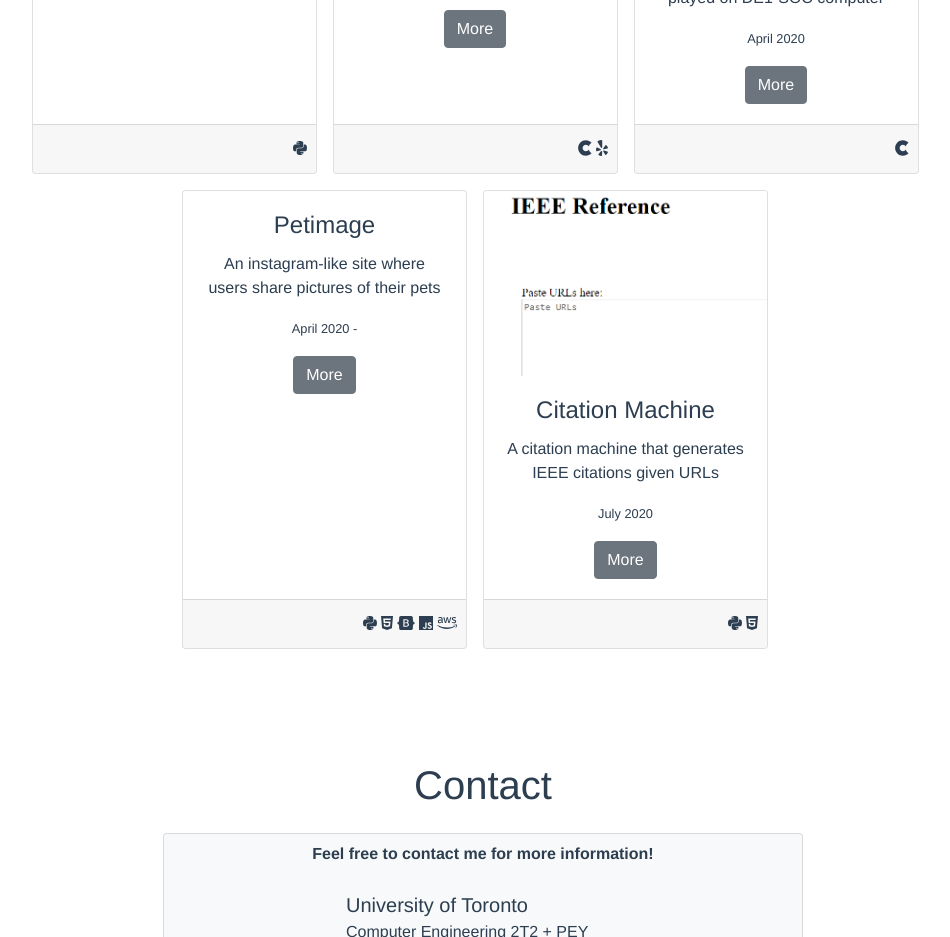
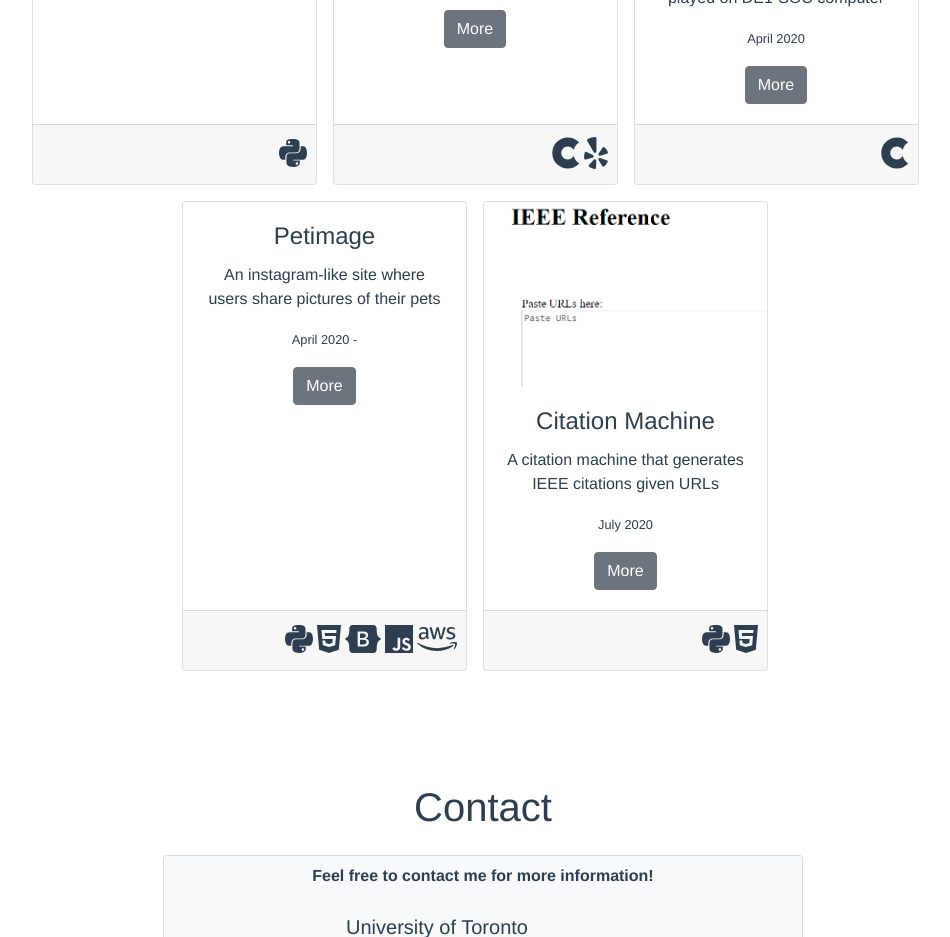
Before and after one commit to nancytaen/portfolio, a Vue app: page / in a window 1280 px wide. Shown: the part 3960-4897 px from the top of the page, without its empty margins (157-1107 px from the left). Built offline with nearby package versions, Linux system fonts and the light colour scheme.

Commit message:
icon size

```diff
--- a/src/components/Projects.vue
+++ b/src/components/Projects.vue
@@ -9,7 +9,7 @@
           <template v-slot:footer>
             <div class="row float-right">
               <span class="mr-1" v-for="icon in project.icons" :key="icon">
-                <font-awesome-icon :icon="icon" />
+                <font-awesome-icon :icon="icon" size="2x" />
               </span>
             </div>
           </template>
```
